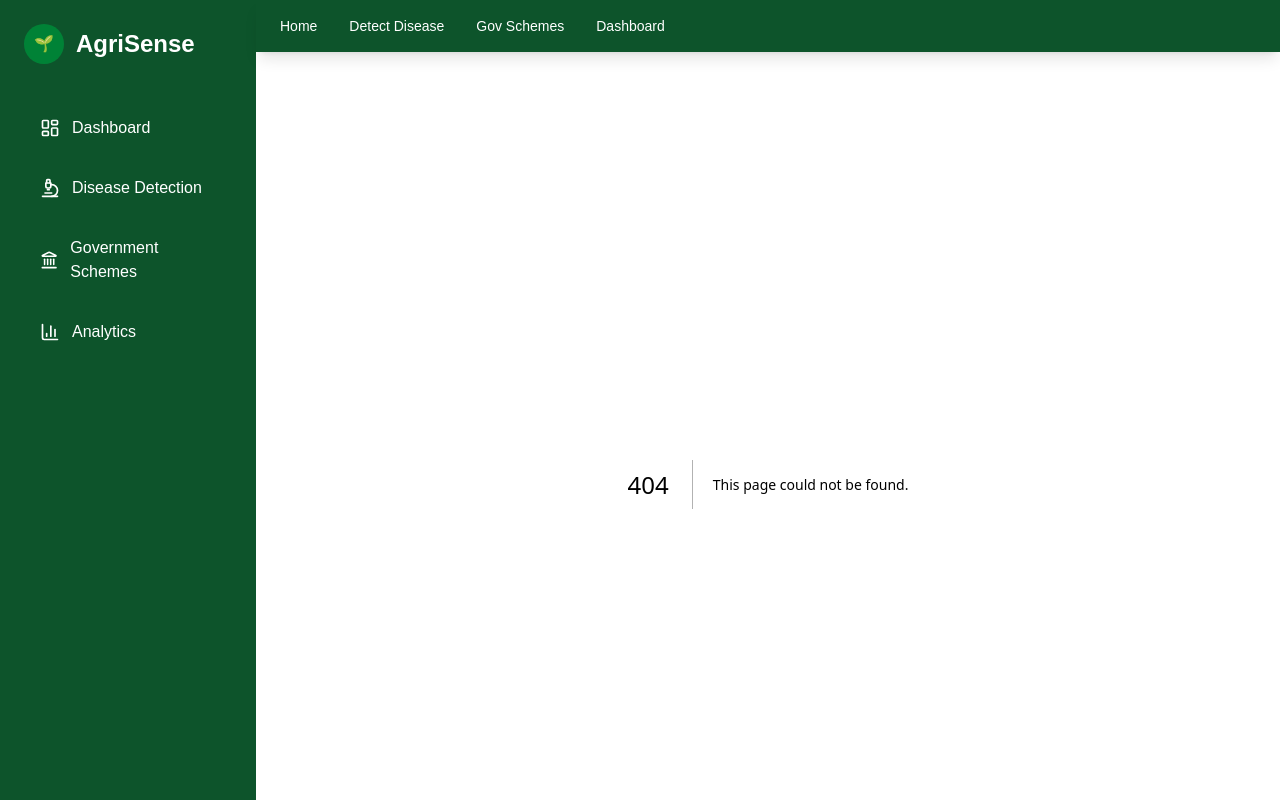
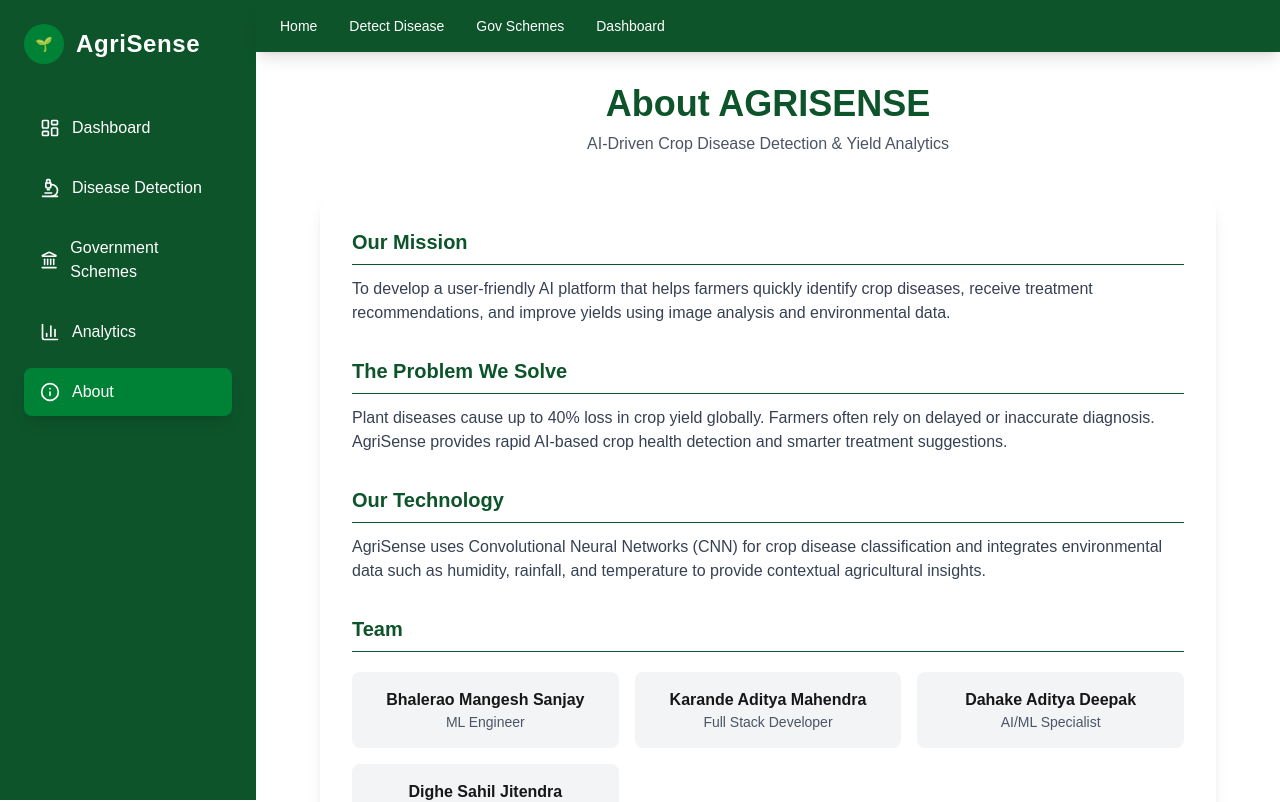
Before and after one commit to Aditya-AD17/agrisense-frontend, a Next.js app: page /about in a window 1280 px wide. Before the commit this address had no page. Shown: the top 802 px of the page. Built offline with nearby package versions, Linux system fonts and the light colour scheme.

Commit message:
Backup 1

```diff
--- /dev/null
+++ b/app/about/page.tsx
@@ -0,0 +1,114 @@
+export default function AboutPage() {
+  return (
+    <div className="max-w-4xl mx-auto space-y-10">
+
+      <div className="text-center">
+
+        <h1 className="text-4xl font-bold text-green-900">
+          About AGRISENSE
+        </h1>
+
+        <p className="text-gray-600 mt-2">
+          AI-Driven Crop Disease Detection & Yield Analytics
+        </p>
+
+      </div>
+
+
+      <div className="bg-white shadow-lg rounded-2xl p-8 space-y-8">
+
+        {/* Mission */}
+
+        <section>
+          <h2 className="text-xl font-semibold text-green-900 border-b pb-2 mb-3">
+            Our Mission
+          </h2>
+
+          <p className="text-gray-700">
+            To develop a user-friendly AI platform that helps farmers quickly
+            identify crop diseases, receive treatment recommendations, and
+            improve yields using image analysis and environmental data.
+          </p>
+        </section>
+
+
+        {/* Problem */}
+
+        <section>
+          <h2 className="text-xl font-semibold text-green-900 border-b pb-2 mb-3">
+            The Problem We Solve
+          </h2>
+
+          <p className="text-gray-700">
+            Plant diseases cause up to 40% loss in crop yield globally.
+            Farmers often rely on delayed or inaccurate diagnosis.
+            AgriSense provides rapid AI-based crop health detection and
+            smarter treatment suggestions.
+          </p>
+        </section>
+
+
+        {/* Technology */}
+
+        <section>
+          <h2 className="text-xl font-semibold text-green-900 border-b pb-2 mb-3">
+            Our Technology
+          </h2>
+
+          <p className="text-gray-700">
+            AgriSense uses Convolutional Neural Networks (CNN) for crop disease
+            classification and integrates environmental data such as humidity,
+            rainfall, and temperature to provide contextual agricultural
+            insights.
+          </p>
+        </section>
+
+
+        {/* Team */}
+
+        <section>
+
+          <h2 className="text-xl font-semibold text-green-900 border-b pb-2 mb-5">
+            Team
+          </h2>
+
+          <div className="grid md:grid-cols-3 gap-4">
+
+            <div className="bg-gray-100 p-4 rounded-lg text-center">
+              <p className="font-semibold">Bhalerao Mangesh Sanjay</p>
+              <p className="text-sm text-gray-600">ML Engineer</p>
+            </div>
+
+            <div className="bg-gray-100 p-4 rounded-lg text-center">
+              <p className="font-semibold">Karande Aditya Mahendra</p>
+              <p className="text-sm text-gray-600">Full Stack Developer</p>
+            </div>
+
+            <div className="bg-gray-100 p-4 rounded-lg text-center">
+              <p className="font-semibold">Dahake Aditya Deepak</p>
+              <p className="text-sm text-gray-600">AI/ML Specialist</p>
+            </div>
+
+            <div className="bg-gray-100 p-4 rounded-lg text-center">
+              <p className="font-semibold">Dighe Sahil Jitendra</p>
+              <p className="text-sm text-gray-600">Frontend Developer</p>
+            </div>
+
+          </div>
+
+        </section>
+
+
+        <div className="text-center text-gray-600 text-sm pt-4">
+
+          <p>Konkan Gyanpeeth College of Engineering, Karjat</p>
+
+          <p>Department of Artificial Intelligence & Data Science</p>
+
+        </div>
+
+      </div>
+
+    </div>
+  )
+}
--- a/app/dashboard/page.tsx
+++ b/app/dashboard/page.tsx
@@ -1,22 +1,22 @@
+import ConfidenceGauge from "@/components/charts/ConfidenceGauge"
+import DiseaseChart from "@/components/charts/DiseaseChart"
 import DashboardWidget from "@/components/ui/DashboardWidget"
-import DiseaseChart from "@/components/charts/DiseaseChart"
-import ConfidenceGauge from "@/components/charts/ConfidenceGauge"
 
 export default function DashboardPage() {
+  const loading = false
+
   return (
     <div className="space-y-10">
-
       <h1 className="text-3xl font-bold text-emerald-700">
         Farmer Dashboard
       </h1>
 
-      {/* SUMMARY WIDGETS */}
-
-       <div className="grid md:grid-cols-3 gap-6 group">
+      <div className="grid gap-6 md:grid-cols-3">
         <DashboardWidget
           title="Diseases Detected"
           value="120"
           icon="🌿"
+          loading={loading}
         />
 
         <DashboardWidget
@@ -30,44 +30,35 @@ export default function DashboardPage() {
           value="4"
           icon="🏛"
         />
-
       </div>
 
-      {/* ANALYTICS */}
-
-      <div className="grid lg:grid-cols-3 gap-8">
-
+      <div className="grid gap-8 lg:grid-cols-3">
         <DiseaseChart />
-
         <ConfidenceGauge />
 
-        <div className="className=
+        <div
+          className="
+            rounded-xl
             bg-white
             p-6
-rounded-xl
             shadow-md
-hover:shadow-xl
-hover:-translate-y-1
             transition
             duration-300
-">
-
-          <h3 className="font-semibold text-green-900 text-lg mb-4">
+            hover:-translate-y-1
+            hover:shadow-xl
+          "
+        >
+          <h3 className="mb-4 text-lg font-semibold text-green-900">
             Recent AI Predictions
           </h3>
 
           <ul className="space-y-3 text-gray-600">
-
             <li>🌾 Wheat Leaf Blight detected</li>
             <li>🌾 Tomato Rust detected</li>
             <li>🌾 Rice Bacterial Spot detected</li>
-
           </ul>
-
         </div>
-
       </div>
-
     </div>
   )
 }
--- a/app/detection/page.tsx
+++ b/app/detection/page.tsx
@@ -3,6 +3,7 @@
 import { useState } from "react"
 import ImageUploader from "@/components/forms/ImageUploader"
 import ResultCard from "@/components/ui/ResultCard"
+import Skeleton from "@/components/ui/Skeleton"
 import { predictDisease } from "@/services/diseaseService"
 
 type PredictionResult = {
@@ -63,13 +64,15 @@ export default function DetectionPage() {
       )}
 
       {loading && (
-  <div className="flex items-center gap-3 text-gray-600">
+  <div className="bg-white p-6 rounded-xl shadow space-y-3">
 
-    <div className="w-4 h-4 bg-green-600 rounded-full animate-bounce"></div>
-    <div className="w-4 h-4 bg-green-600 rounded-full animate-bounce delay-150"></div>
-    <div className="w-4 h-4 bg-green-600 rounded-full animate-bounce delay-300"></div>
+    <Skeleton className="h-6 w-40" />
 
-    <span>AI analyzing crop health...</span>
+    <Skeleton className="h-4 w-full" />
+
+    <Skeleton className="h-4 w-3/4" />
+
+    <Skeleton className="h-4 w-1/2" />
 
   </div>
 )}
--- a/components/layout/Sidebar.tsx
+++ b/components/layout/Sidebar.tsx
@@ -3,10 +3,11 @@
 import Link from "next/link"
 import { usePathname } from "next/navigation"
 import {
+  BarChart3,
+  Info,
+  Landmark,
   LayoutDashboard,
   Microscope,
-  Landmark,
-  BarChart3,
 } from "lucide-react"
 
 const links = [
@@ -30,6 +31,11 @@ const links = [
     href: "/analytics",
     icon: BarChart3,
   },
+  {
+    name: "About",
+    href: "/about",
+    icon: Info,
+  },
 ]
 
 export default function Sidebar() {
@@ -37,17 +43,15 @@ export default function Sidebar() {
 
   return (
     <aside className="flex h-screen w-64 flex-col bg-green-900 p-6 text-white">
-      <div className="flex items-center gap-3 mb-10 hover:scale-105 transition">
+      <Link href="/">
+        <div className="mb-10 flex cursor-pointer items-center gap-3 transition hover:scale-105">
+          <div className="flex h-10 w-10 items-center justify-center rounded-full bg-green-700 text-sm font-bold">
+            🌱
+          </div>
 
-  <div className="bg-green-700 rounded-full h-10 w-10 flex items-center justify-center">
-    🌱
-  </div>
-
-  <span className="text-2xl font-bold">
-    AgriSense
-  </span>
-
-</div>
+          <span className="text-2xl font-bold tracking-wide">AgriSense</span>
+        </div>
+      </Link>
 
       <nav className="space-y-3">
         {links.map((link) => {
--- a/components/ui/DashboardWidget.tsx
+++ b/components/ui/DashboardWidget.tsx
@@ -1,10 +1,28 @@
+import Skeleton from "./Skeleton"
+
 interface Props {
-  title: string
-  value: string
-  icon: string
+  title?: string
+  value?: string
+  icon?: string
+  loading?: boolean
 }
 
-export default function DashboardWidget({ title, value, icon }: Props) {
+export default function DashboardWidget({
+  title,
+  value,
+  icon,
+  loading,
+}: Props) {
+
+  if (loading) {
+    return (
+      <div className="bg-white p-6 rounded-2xl shadow">
+        <Skeleton className="h-6 w-10 mb-3" />
+        <Skeleton className="h-4 w-24" />
+      </div>
+    )
+  }
+
   return (
     <div
       className="
@@ -12,15 +30,12 @@ export default function DashboardWidget({ title, value, icon }: Props) {
       p-6
       rounded-2xl
       shadow-md
-  hover:shadow-2xl
+      hover:shadow-xl
       hover:-translate-y-2
-  hover:scale-[1.02]
-  transition-all
-  duration-300
+      transition
       flex
       items-center
       gap-4
-  cursor-pointer
       "
     >
       <div className="text-3xl">{icon}</div>
--- /dev/null
+++ b/components/ui/Skeleton.tsx
@@ -0,0 +1,11 @@
+export default function Skeleton({
+  className,
+}: {
+  className?: string
+}) {
+  return (
+    <div
+      className={`animate-pulse bg-gray-200 rounded-md ${className}`}
+    />
+  )
+}
```
Also changed, not shown: components/charts/DiseaseChart.tsx (+5 -12 lines). Lines whose indentation alone changed are shown as unchanged.
